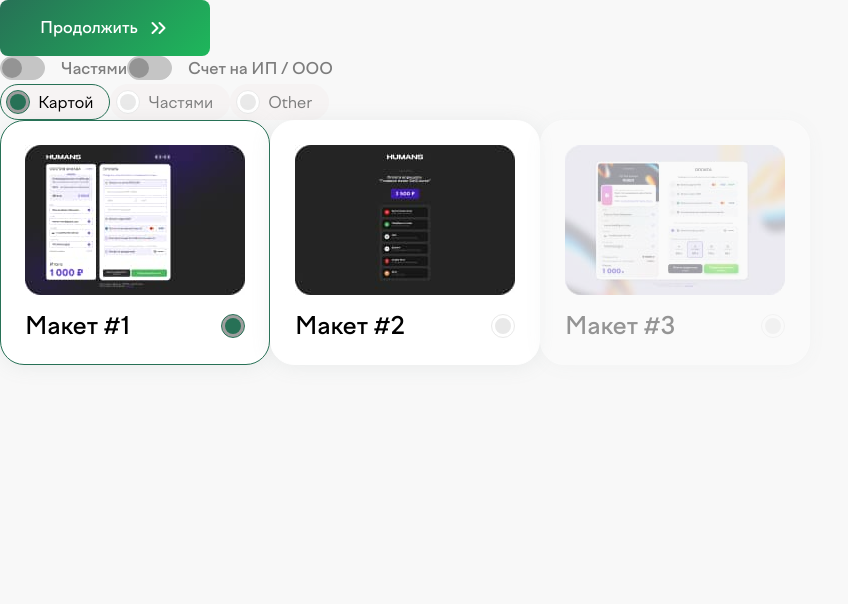
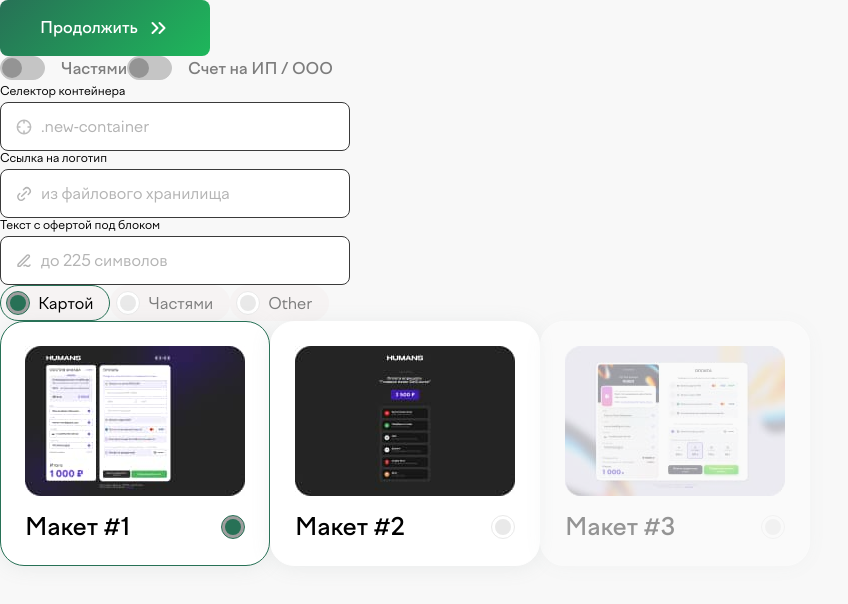
Before and after one commit to vFlicker/humans, a React (Vite) app: page / in a window 1280 px wide. Shown: the top 604 px of the page, without its empty margins (0-848 px from the left). Built offline with nearby package versions, Linux system fonts and the light colour scheme; grey boxes are pictures that could not be loaded.

Commit message:
chore: add input component

```diff
--- a/src/app/App.tsx
+++ b/src/app/App.tsx
@@ -2,6 +2,7 @@ import './styles/index.css';
 
 import { Button } from '~/components/Button';
 import { Checkbox } from '~/components/Checkbox';
+import { Input } from '~/components/Input';
 import { Markup } from '~/components/Markup';
 import { Radio } from '~/components/Radio';
 
@@ -11,12 +12,36 @@ import imageMarkup3Src from '../shared/images/markup/markup_3.jpg';
 
 export function App(): JSX.Element {
   return (
-    <div>
+    <>
       <Button iconName="arrows">Продолжить</Button>
 
       <section>
         <Checkbox>Частями</Checkbox>
         <Checkbox>Счет на ИП / ООО</Checkbox>
+      </section>
+
+      <section>
+        <Input
+          icon="target"
+          name="logotype"
+          label="Селектор контейнера"
+          placeholder=".new-container"
+        />
+
+        <Input
+          accent
+          icon="link"
+          name="logotype"
+          label="Ссылка на логотип"
+          placeholder="из файлового хранилища"
+        />
+
+        <Input
+          icon="edit"
+          name="logotype"
+          label="Текст с офертой под блоком"
+          placeholder="до 225 символов"
+        />
       </section>
 
       <section>
@@ -46,6 +71,6 @@ export function App(): JSX.Element {
           Макет #3
         </Markup>
       </section>
-    </div>
+    </>
   );
 }
--- /dev/null
+++ b/src/components/Input/Input.module.css
@@ -0,0 +1,48 @@
+.inputText {
+  display: flex;
+  flex-direction: column;
+  width: 100%;
+  max-width: 350px;
+}
+
+.label {
+  margin-bottom: 4px;
+  font-size: 12px;
+}
+
+.wrapper {
+  position: relative;
+  width: 100%;
+}
+
+.input {
+  width: 100%;
+  padding: 14px 14px 14px 40px;
+  border: 1px solid #3A3A3A;
+  border-radius: 8px;
+
+  font-size: 16px;
+}
+
+.inputText.accent .input {
+  color: #2D91EE;
+}
+
+.input:focus + .icon path {
+  stroke: #3A3A3A;
+}
+
+.inputText.accent .input:focus + .icon path {
+  stroke: #2D91EE;
+}
+
+.input::placeholder {
+  color: #B4B4B4;
+}
+
+.icon {
+  position: absolute;
+  top: 50%;
+  left: 16px;
+  transform: translateY(-50%);
+}
--- /dev/null
+++ b/src/components/Input/Input.tsx
@@ -0,0 +1,111 @@
+import cn from 'classnames';
+import { ComponentPropsWithoutRef } from 'react';
+
+import classes from './Input.module.css';
+
+type InputProps = ComponentPropsWithoutRef<'input'> & {
+  label: string;
+  accent?: boolean;
+  icon?: Icon;
+};
+
+type IconSwitcherProps = ComponentPropsWithoutRef<'div'> & {
+  icon: Icon;
+};
+
+type IconProps = ComponentPropsWithoutRef<'svg'>;
+
+type Icon = 'edit' | 'link' | 'target';
+
+export function Input({
+  icon = 'edit',
+  accent = false,
+  className,
+  label,
+  ...props
+}: InputProps) {
+  const classNames = cn(classes.inputText, className, {
+    [classes.accent]: accent,
+  });
+
+  return (
+    <label className={classNames}>
+      <span className={classes.label}>{label}</span>
+      <div className={classes.wrapper}>
+        <input type="text" className={classes.input} {...props} />
+        <IconSwitcher icon={icon} className={classes.icon} />
+      </div>
+    </label>
+  );
+}
+
+function IconSwitcher({ icon, className }: IconSwitcherProps): JSX.Element {
+  switch (icon) {
+    case 'link':
+      return <IconLink className={className} />;
+    case 'target':
+      return <IconTarget className={className} />;
+    default:
+      return <IconEdit className={className} />;
+  }
+}
+
+function IconEdit({ className }: IconProps): JSX.Element {
+  return (
+    <svg
+      className={className}
+      xmlns="http://www.w3.org/2000/svg"
+      width="16"
+      height="16"
+      fill="none"
+    >
+      <path
+        stroke="#B4B4B4"
+        strokeLinecap="round"
+        strokeLinejoin="round"
+        strokeWidth="1.5"
+        d="m14 12-.67.73c-.35.39-.83.6-1.33.6-.5 0-.98-.21-1.33-.6-.36-.39-.84-.6-1.34-.6-.5 0-.98.21-1.33.6m-6 .6h1.12c.32 0 .49 0 .64-.03.14-.04.27-.09.38-.16.14-.09.25-.2.48-.43L13 4.33a1.41 1.41 0 1 0-2-2l-8.38 8.38c-.23.23-.34.34-.42.48-.08.12-.13.25-.16.38-.04.16-.04.32-.04.65v1.11Z"
+      />
+    </svg>
+  );
+}
+
+function IconLink({ className }: IconProps): JSX.Element {
+  return (
+    <svg
+      className={className}
+      xmlns="http://www.w3.org/2000/svg"
+      width="16"
+      height="16"
+      fill="none"
+    >
+      <path
+        stroke="#B4B4B4"
+        strokeLinecap="round"
+        strokeLinejoin="round"
+        strokeWidth="1.5"
+        d="m8.47 12.24-.94.95A3.33 3.33 0 0 1 2.8 8.47l.95-.94m8.48.94.95-.94A3.33 3.33 0 0 0 8.47 2.8l-.94.95m-1.86 6.57 4.66-4.66"
+      />
+    </svg>
+  );
+}
+
+function IconTarget({ className }: IconProps): JSX.Element {
+  return (
+    <svg
+      className={className}
+      xmlns="http://www.w3.org/2000/svg"
+      width="16"
+      height="16"
+      fill="none"
+    >
+      <path
+        stroke="#BDBDBD"
+        strokeLinecap="round"
+        strokeLinejoin="round"
+        strokeWidth="1.5"
+        d="M14.67 8A6.67 6.67 0 0 1 8 14.67M14.67 8A6.67 6.67 0 0 0 8 1.33M14.67 8H12m-4 6.67A6.67 6.67 0 0 1 1.33 8M8 14.67V12M1.33 8A6.67 6.67 0 0 1 8 1.33M1.33 8H4m4-6.67V4"
+      />
+    </svg>
+  );
+}
--- /dev/null
+++ b/src/components/Input/index.ts
@@ -0,0 +1 @@
+export * from './Input';
```
